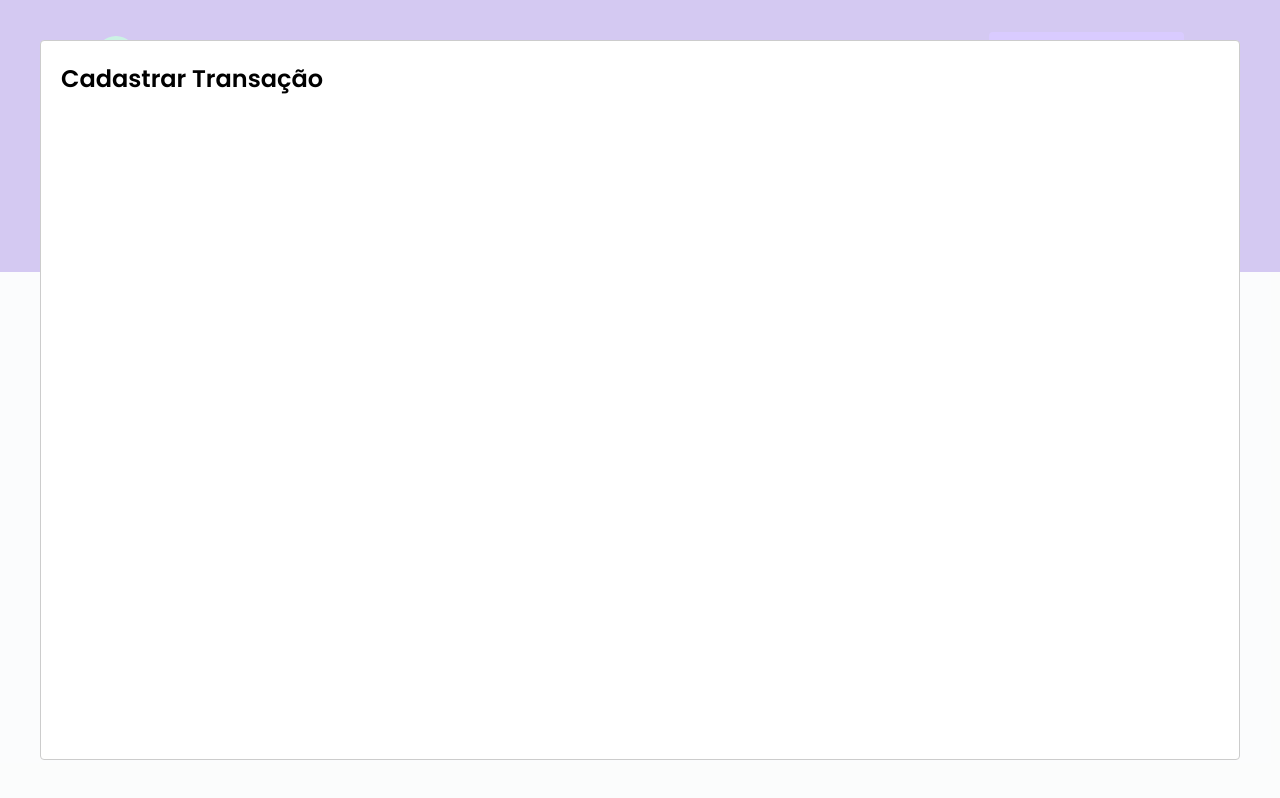
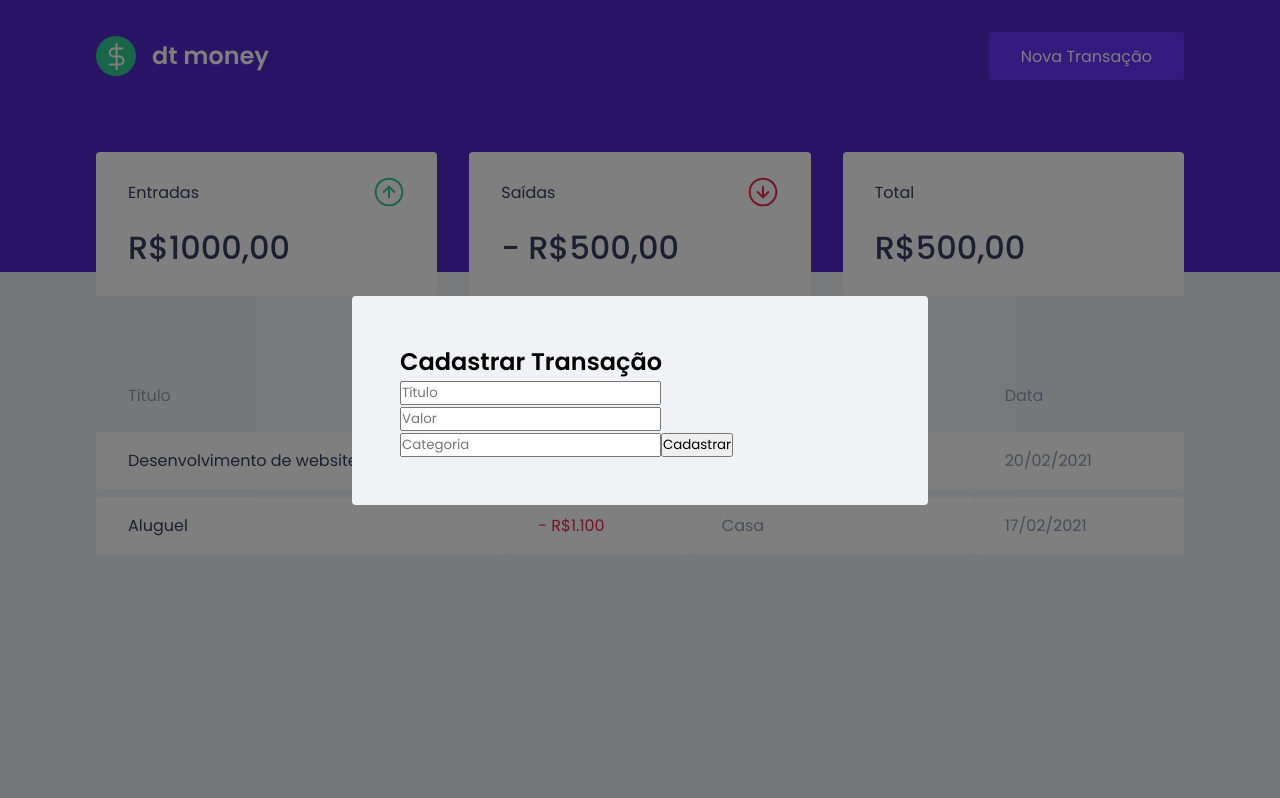
Before and after one commit to GOLIVEIRABR/dtmoney, a React (Create React App) app: page / in a window 1280 px wide. Both pictures are taken after a click on the button "Nova Transação". Built offline with nearby package versions, Linux system fonts and the light colour scheme; no server answers; what miragejs would draw is missing.

Commit message:
form estructured

```diff
--- a/src/components/NewTransactionModal/index.tsx
+++ b/src/components/NewTransactionModal/index.tsx
@@ -1,4 +1,5 @@
 import Modal from 'react-modal';
+import { Container } from './styles';
 
 type NewTransactionModalProps = {
   isOpen: boolean;
@@ -10,8 +11,30 @@
     <Modal
       isOpen={isOpen}
       onRequestClose={onRequestClose}
+      overlayClassName="react-modal-overlay"
+      className="react-modal-content"
     >
-      <h2>Cadastrar Transação</h2>
+      <Container>
+        <h2>Cadastrar Transação</h2>
+
+        <input
+        placeholder="Título"
+        />
+
+        <input
+        type="number"
+        placeholder="Valor"
+        />
+
+        <input
+        placeholder="Categoria"
+        />
+
+        <button type="submit">
+          Cadastrar
+        </button>
+
+      </Container>
     </Modal>
   )
 }
--- a/src/components/NewTransactionModal/styles.ts
+++ b/src/components/NewTransactionModal/styles.ts
@@ -1,5 +1,5 @@
 import styled from 'styled-components';
 
-export const Container = styled.div`
+export const Container = styled.form`
 
-`
+`;
--- a/src/styles/global.ts
+++ b/src/styles/global.ts
@@ -57,4 +57,26 @@
     opacity: 0.6;
     cursor: not-allowed;
   }
+
+  .react-modal-overlay{
+    background: rgba(0,0,0,0.5);
+    position:fixed;
+    top: 0;
+    bottom: 0;
+    right: 0;
+    left: 0;
+
+    display: flex;
+    align-items: center;
+    justify-content: center;
+  }
+
+  .react-modal-content{
+    width: 100%;
+    max-width: 576px;
+    background: var(--background);
+    padding: 3rem;
+    position: relative;
+    border-radius: 0.25rem;
+  }
 `
```
